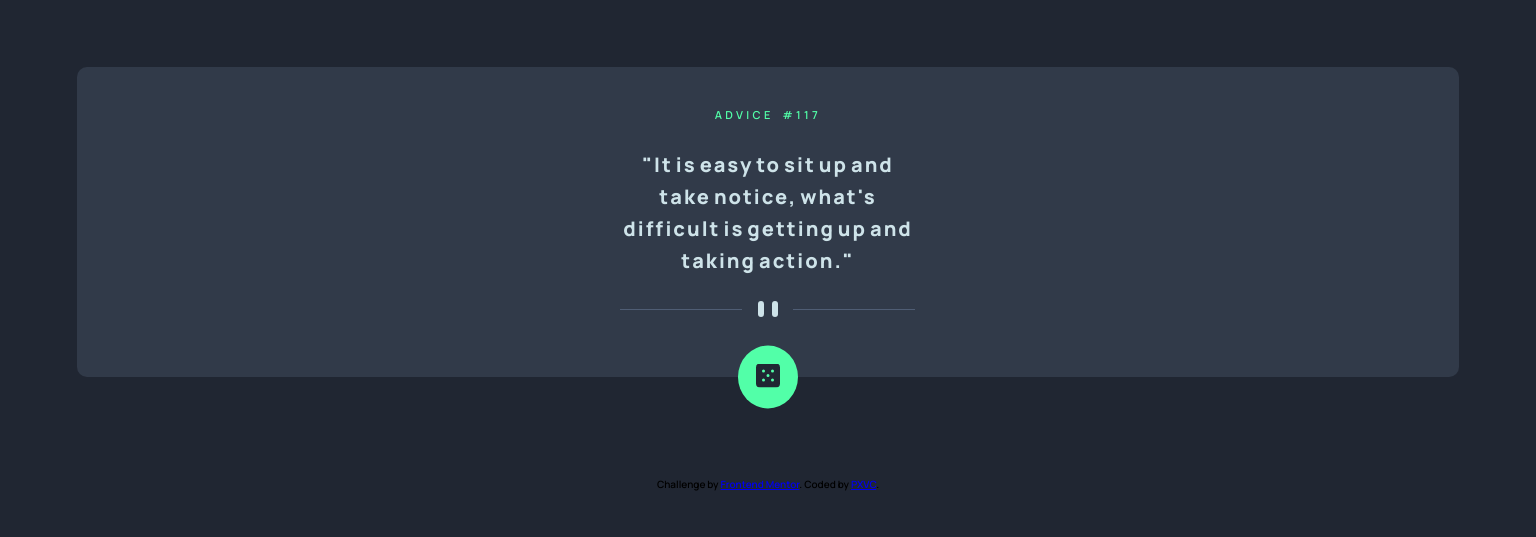
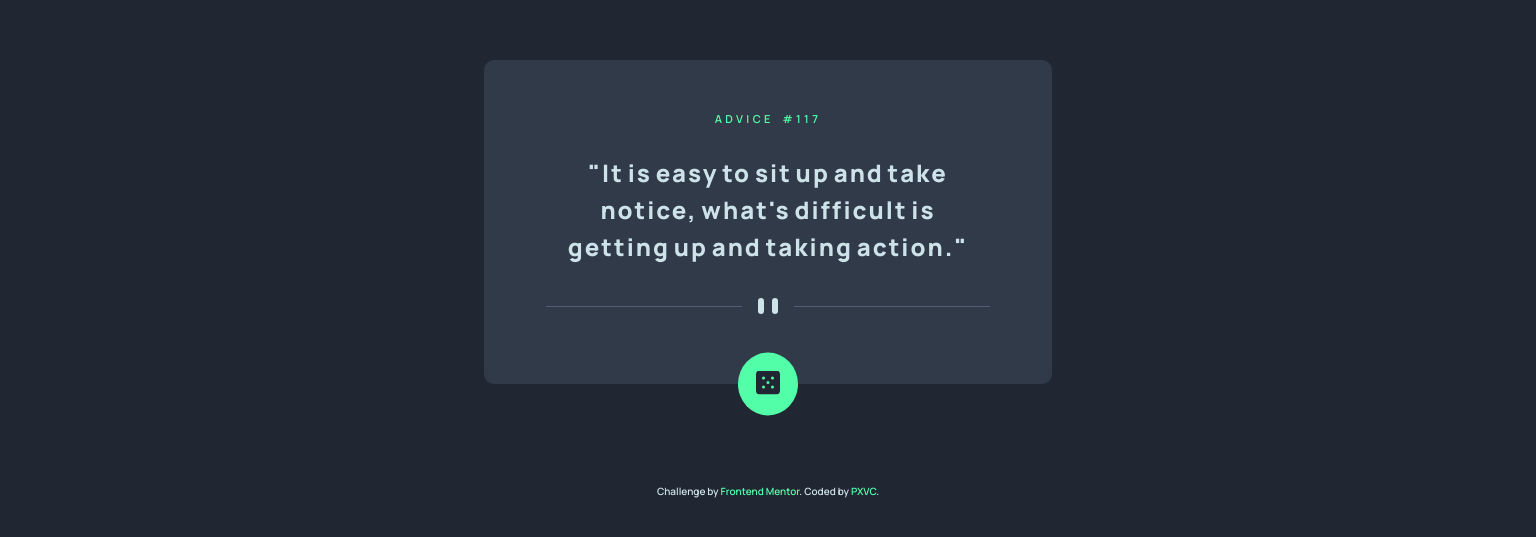
Before and after one commit to PXVC/advice-generator-app, a plain HTML site: page index.html in a window 1536 px wide. Shown: the part 121-658 px from the top of the page. Drawn offline with Linux system fonts and the light colour scheme; no server answers.

Commit message:
desktop design

```diff
--- a/styles/_card.scss
+++ b/styles/_card.scss
@@ -31,7 +31,7 @@
 
 	.divider {
 		&--mobile {
-      margin-top: 2.4rem;
+			margin-top: 2.4rem;
 		}
 
 		&--desktop {
@@ -48,9 +48,25 @@
 		border-radius: 50%;
 		transition: filter 0.3s ease;
 
-		&:hover {
+		&:hover,
+		&:focus {
 			cursor: pointer;
 			filter: drop-shadow(0 0 1.7rem $neon-green);
 		}
 	}
 }
+
+.attribution {
+	color: $light-cyan;
+
+	a {
+		color: $neon-green;
+		text-decoration: none;
+		transition: filter 0.3s ease;
+
+		&:hover,
+		&:focus {
+			filter: drop-shadow(0 0 0.6rem $neon-green);
+		}
+	}
+}
--- a/styles/_media1440px.scss
+++ b/styles/_media1440px.scss
@@ -0,0 +1,24 @@
+@media screen and (min-width: 1440px) {
+	.card {
+		width: 37%;
+		padding: 5.1rem 0 7rem;
+
+		h1 {
+			max-width: 405px;
+			font-size: 2.4rem;
+			line-height: 3.7rem;
+			margin-top: 2.8rem;
+		}
+	}
+
+	.divider {
+		&--mobile {
+			display: none;
+		}
+
+		&--desktop {
+			display: block !important;
+			margin-top: 3.3rem;
+		}
+	}
+}
```
Also changed, not shown: styles/style.css, 1 other file.
